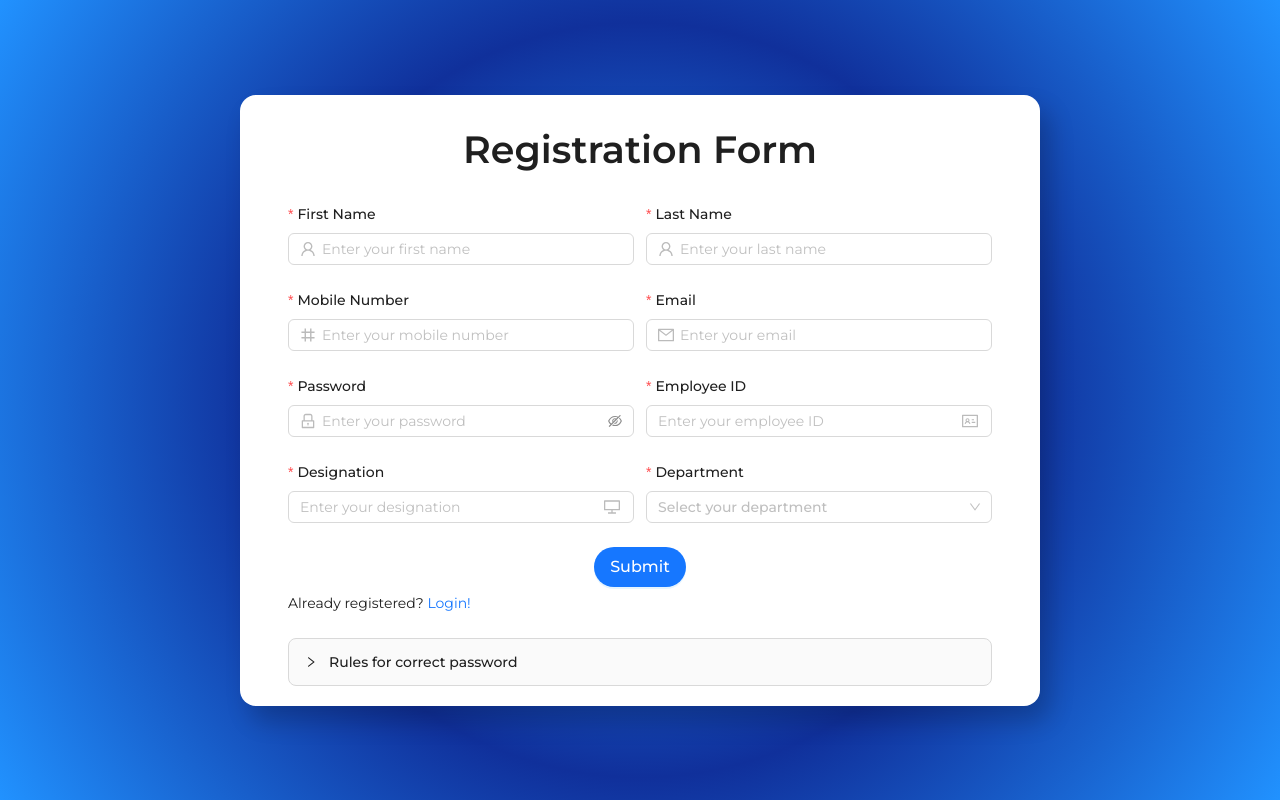
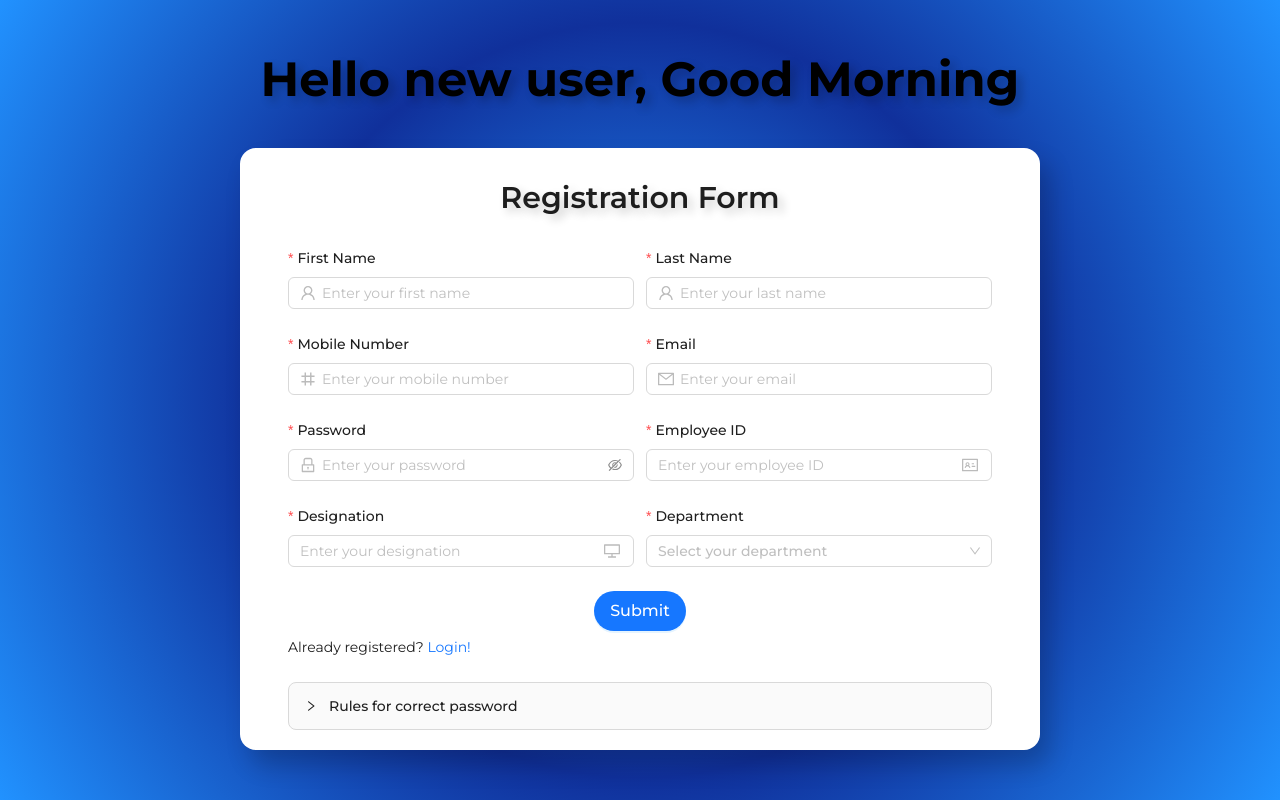
Before and after one commit to Mr-Struck/meetingapp, a React (Create React App) app: page /registration in a window 1280 px wide. Built offline with nearby package versions, Linux system fonts and the light colour scheme.

Commit message:
added heading

```diff
--- a/src/css/login.css
+++ b/src/css/login.css
@@ -3,8 +3,14 @@
   display: flex;
   align-items: center;
   justify-content: center;
+  flex-direction: column;
+  gap: 40px;
   background: radial-gradient(circle, #2192ff, #10309b, #2192ff);
   padding: 0 2em;
+}
+.form h1 {
+  font-size: 3em;
+  text-shadow: 5px 5px 10px rgba(0, 0, 0, 0.2);
 }
 .form-container {
   width: 50em;
--- a/src/pages/Login.js
+++ b/src/pages/Login.js
@@ -32,12 +32,14 @@ export const Login = () => {
 
   return (
     <div className="form">
+      <h1>Welcome to DJT Meetings</h1>
       <div className="form-contain">
         <Typography.Title
           style={{
             fontFamily: "'Montserrat', sans-serif",
             textAlign: "center",
             marginBottom: 30,
+            fontSize: 30,
           }}
         >
           Login Form
--- a/src/pages/RegistrationForm.js
+++ b/src/pages/RegistrationForm.js
@@ -1,4 +1,4 @@
-import React, { useState } from "react";
+import React, { useEffect, useState } from "react";
 import "../css/registration.css";
 import { Button, Collapse, Form, Input, Row, Select, Typography } from "antd";
 import axios from "axios";
@@ -52,8 +52,22 @@ export const RegistrationForm = () => {
   const [employee, setEmployee] = useState("");
   const [designation, setDesignation] = useState("");
   const [department, setDepartment] = useState("");
+  const [greeting, setGreeting] = useState("");
 
   const navigate = useNavigate();
+
+  useEffect(() => {
+    const currentTime = new Date().getHours();
+    if (currentTime >= 6 && currentTime < 12) {
+      setGreeting("Good Morning");
+    } else if (currentTime >= 12 && currentTime < 15) {
+      setGreeting("Good Afternoon");
+    } else if (currentTime >= 15 && currentTime < 21) {
+      setGreeting("Good Evening");
+    } else {
+      setGreeting("Good Night");
+    }
+  }, []);
 
   const CustomEmailValidator = (_, value) => {
     if (!value || value.includes("@djt")) {
@@ -100,12 +114,14 @@ export const RegistrationForm = () => {
 
   return (
     <div className="form">
+      <h1>Hello new user, {greeting}</h1>
       <div className="form-container">
         <Typography.Title
           style={{
             fontFamily: "'Montserrat', sans-serif",
             textAlign: "center",
             marginBottom: 30,
+            fontSize: 30,
           }}
         >
           Registration Form
--- a/src/setupProxy.js
+++ b/src/setupProxy.js
@@ -24,7 +24,7 @@ module.exports = function (app) {
 
   app.use(
     createProxyMiddleware("/login", {
-      target: "https://dev-meeting-room-ebeee743b92a.herokuapp.com/user",
+      target: "192.168.21.96:8000/",
       changeOrigin: true,
     })
   );
```
